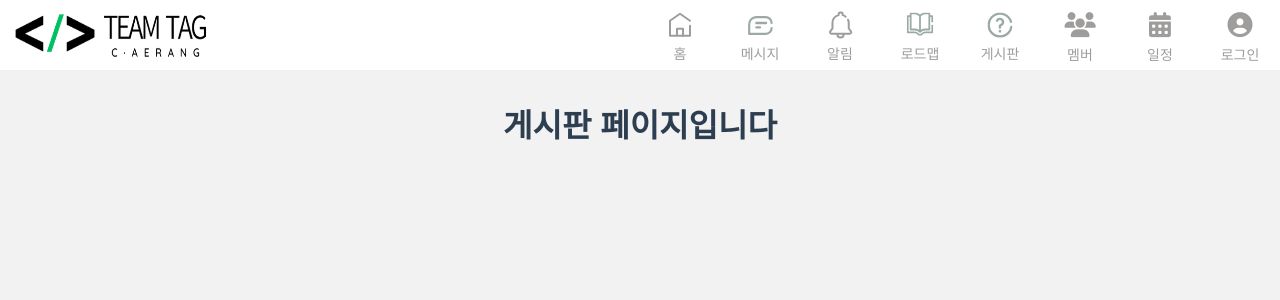
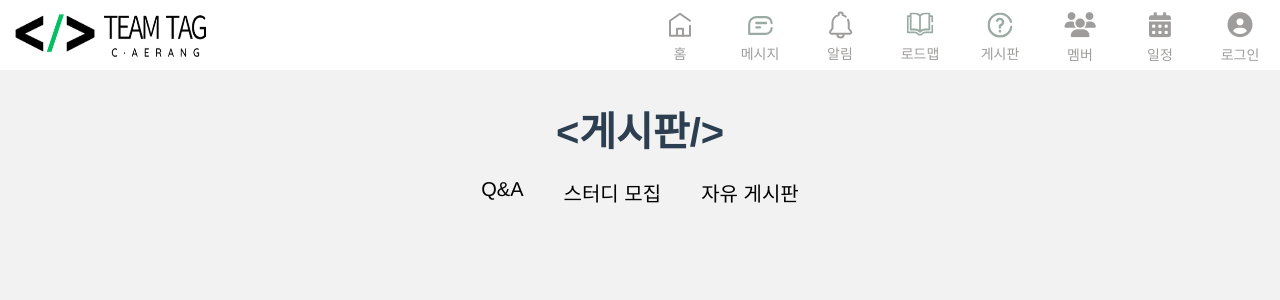
Before and after one commit to Team-Tag/FrontEnd, a Vue app: page /#/Board in a window 1280 px wide. Shown: the top 300 px of the page. Built offline with nearby package versions, Linux system fonts and the light colour scheme.

Commit message:
로드맵 추가

```diff
--- a/src/views/BoardView.vue
+++ b/src/views/BoardView.vue
@@ -2,8 +2,14 @@
   <PageHeader/>
   <div class="Board">
     <div class="Board-Content">
-      <h1>게시판 페이지입니다</h1>
+      <h2 class="menu-title">&#60;게시판&#47;&#62;</h2>
     </div>
+    <div class = "boardMenu">
+      <router-link to ="/"><p>Q&A</p></router-link>
+      <router-link to ="/"><p>스터디 모집</p></router-link>
+      <router-link to ="/"><p>자유 게시판</p></router-link>
+    </div>
+
   </div>
   <PageFooter/>
 </template>
@@ -28,5 +34,18 @@ export default {
     width : 100%;
     height: 1300px;
   }
+  .menu-title {
+    font-size: 40px;
+}
+  .boardMenu{
+    display: flex;
+    justify-content: center;
+  }
+  .boardMenu a{
+    text-decoration: none;
+    color : black;
+    margin: 20px;
+    font-size: 20px;
+  }
 
 </style>
--- a/src/views/LoadMapView.vue
+++ b/src/views/LoadMapView.vue
@@ -1,9 +1,16 @@
 <template>
     <PageHeader/>
     <div class="LoadMap">
+        <h2 class="menu-title">&#60;로드맵&#47;&#62;</h2>
         <div class="LoadMap-Content">
-        <h1>로드맵 페이지입니다</h1>
+          <div class = "front-end">
+            <p>front-end</p>
+          </div>
+          <div class = "back-end">
+            <p>back-end</p>
+          </div>
         </div>
+
     </div>
     <PageFooter/>
 </template>
@@ -19,12 +26,34 @@ export default {
 </script>
 
 <style scoped>
-  .LoadMap-Content{
-      padding-top: 100px;
-  }
+
   .LoadMap{
     background-color: #F2F2F2;
     width : 100%;
-    height: 1300px;
+    height: 1024px;
+    padding-top: 100px;
+  }
+  .LoadMap-Content{
+    display: flex;
+    justify-content: center;
+  }
+  .menu-title {
+    font-size: 40px;
+  }
+  .front-end{
+    width : 500px;
+    height: 500px;
+    margin : 50px;
+    border-radius: 20px;
+    background-image: url("@/assets/frontEnd.jpg");
+    background-size : 650px 500px;
+  }
+  .back-end{
+    width : 500px;
+    height: 500px;
+    margin : 50px;
+    border-radius: 20px;
+    background-image: url("@/assets/backEnd.jpeg");
+    background-size : 650px 500px;
   }
 </style>
```
Also changed, not shown: src/assets/backEnd.jpeg (added), src/assets/frontEnd.jpg (added).
